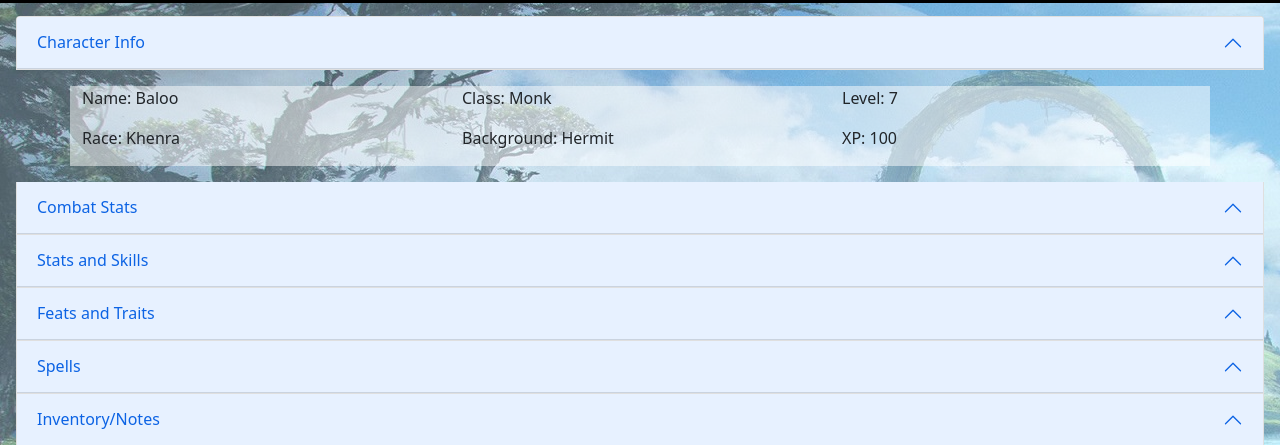
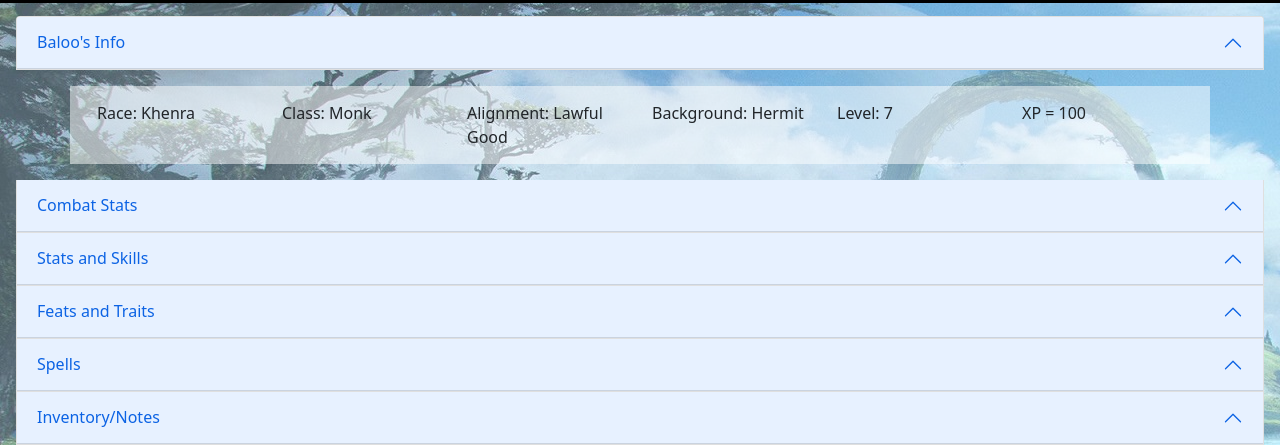
Before and after one commit to CollinPetry/SE1-DND-Project, a Flask app: page /character in a window 1280 px wide. Shown: the part 50-495 px from the top of the page. Run offline with Flask 2, Linux system fonts and the light colour scheme; parts of the project's set-up code (start-up, migrations or seed data) failed here and were passed over; some libraries are stand-ins or nearby versions.

Commit message:
character page reformatted uwu

```diff
--- a/templates/campaign.html
+++ b/templates/campaign.html
@@ -1,13 +1,15 @@
 {% extends "layout.html" %}
 <!-- Title on the next line -->
 {% block content %}
+<header style="background-color: #ffffffc0; border-radius: 12px; padding: 5px; margin: 5px; display: flex;
+  justify-content: center;"><h3>Campaign Name</h3></header>
 <!-- Side navigation -->
 <div class="grid-container">
     <div class="character-container">
         {% if characters %}
             {% for char_id, user_char in characters %}
             <div class="grid-item" id="Content">
-                <div class="characterbox" style ="background-color = rgba(255,255,255,.5);">
+                <div class="characterbox" style ="background-color = rgba(255,255,255,.5); margin: 5px;">
                     "{{user_char.char_name}}"<br>
                     <p>Race: "{{user_char.subrace_name}}"<br>Class: "{{user_char.class_name}}"<br>Level: "{{user_char.char_lvl}}"<br></p>
                 </div>
--- a/templates/character.html
+++ b/templates/character.html
@@ -7,24 +7,27 @@
     <div class="accordion-item">
       <h2 class="accordion-header" id="headingOne">
         <button class="accordion-button" type="button" data-bs-toggle="collapse" data-bs-target="#collapseOne" aria-expanded="true" aria-controls="collapseOne">
-            Character Info
+            Baloo's Info
           </button>
       </h2>
       </div>
       <div id="collapseOne" class="accordion-collapse collapse show" aria-labelledby="headingOne" data-bs-parent="#accordionExample">
         <div class="accordion-body">
-        <div class = "container" style = "background-color: #ffffff80;">
-            <div class="row" >
+        <div class = "container" style = "background-color: #ffffff80; padding: 10px;">
+            <div class="row" style="margin: 5px;">
           <div class="col">
-              <p>Name: Baloo</p>
-              <p>Race: Khenra</p>
+                Race: Khenra
             </div><div class="col">
-              <p>Class: Monk</p>
-              <p>Background: Hermit</p>
+              Class: Monk
               </div><div class="col">
-              <p>Level: 7</p>
-              <p>XP: 100</p>
-          </div>
+                    Alignment: Lawful Good
+                </div><div class="col">
+                 Background: Hermit
+            </div><div class="col">
+              Level: 7
+          </div><div class="col">
+                XP = 100
+            </div>
         </div>
         </div>
       </div>
--- a/templates/view_characters.html
+++ b/templates/view_characters.html
@@ -1,5 +1,7 @@
 {% extends "layout.html" %}
 <!-- Title on the next line -->
+<header style="background-color: #ffffffc0; border-radius: 12px; padding: 5px; margin: 5px; display: flex;
+  justify-content: center;"><h3>My Character</h3></header>
 {% block content %}
 <!-- Side navigation -->
 <div class="grid-container">
@@ -7,7 +9,7 @@
         {% if characters %}
             {% for char_id, user_char in characters %}
             <div class="grid-item" id="Content">
-                <div class="characterbox" style ="background-color = rgba(255,255,255,.5);">
+                <div class="characterbox" style ="background-color = rgba(255,255,255,.5); margin: 5px;">
                     "{{user_char.char_name}}"<br>
                     <p>Race: "{{user_char.subrace_name}}"<br>Class: "{{user_char.class_name}}"<br>Level: "{{user_char.char_lvl}}"<br></p>
                 </div>
```
